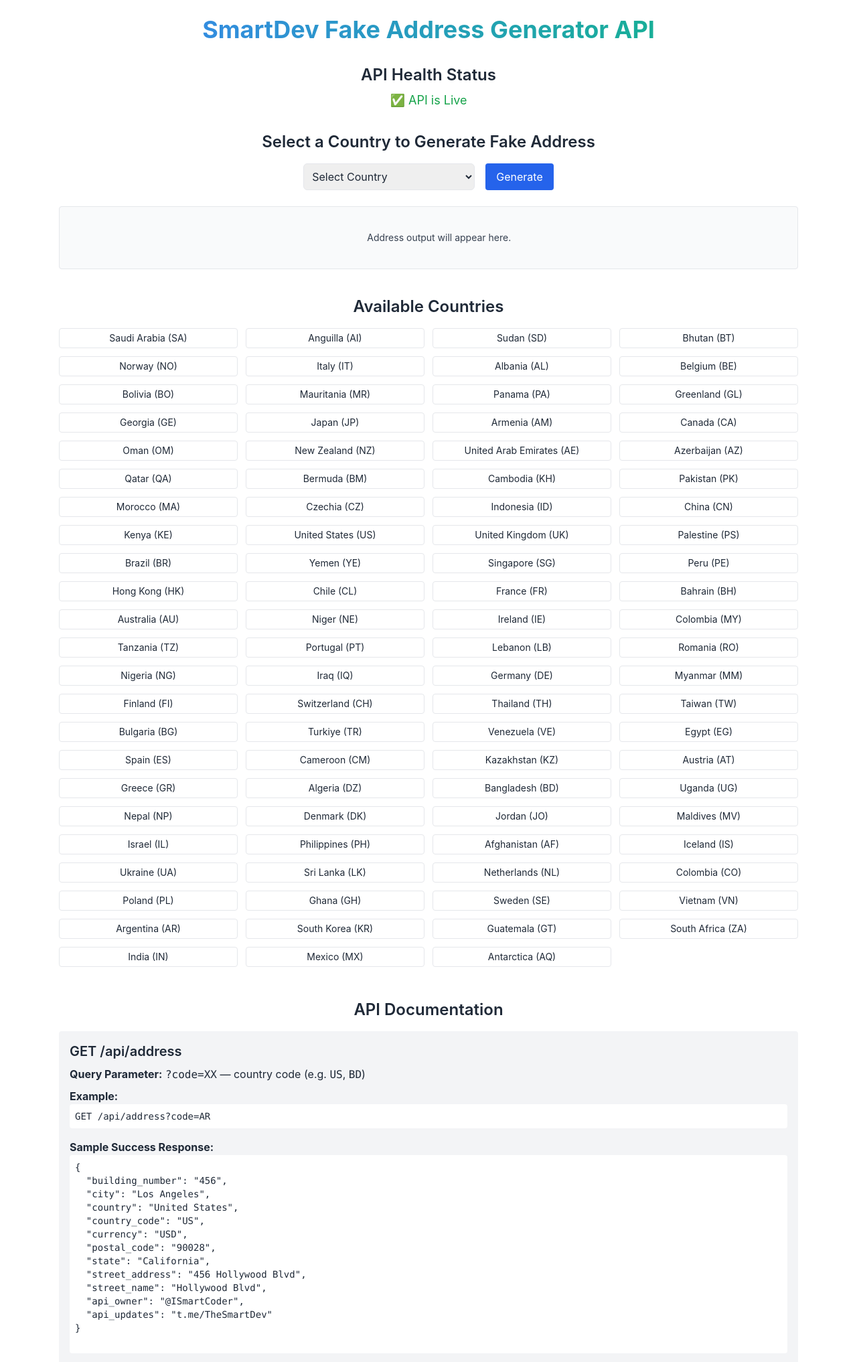
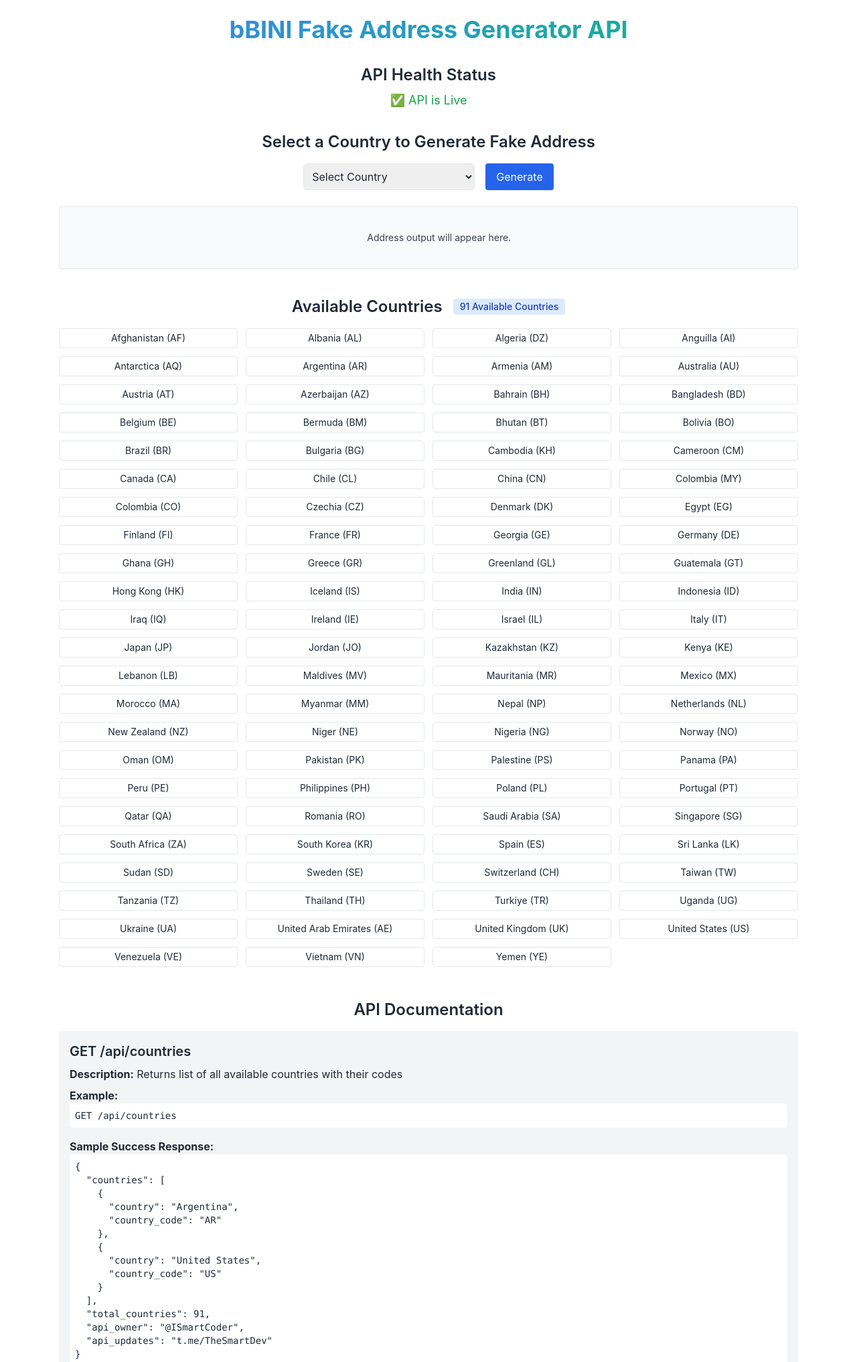
Before and after one commit to v5on/fakexy-api, a Flask app: page / in a window 1280 px wide. Shown: the top 2034 px of the page at 67% size. Run offline with Flask 3, Linux system fonts and the light colour scheme; some libraries are stand-ins or nearby versions.

Commit message:
Update index.html

```diff
--- a/templates/index.html
+++ b/templates/index.html
@@ -3,7 +3,8 @@
 <head>
   <meta charset="UTF-8" />
   <meta name="viewport" content="width=device-width, initial-scale=1.0"/>
-  <title>SmartDev Address API</title>
+  <title>bBINl Fake Address Generator API</title>
+  <link rel="icon" href="favicon.png" type="image/png">
   <script src="https://cdn.tailwindcss.com"></script>
   <style>
     body {
@@ -21,7 +22,7 @@
   <div class="max-w-6xl mx-auto p-6">
 
     <!-- Title -->
-    <h1 class="text-4xl font-bold text-center gradient-text mb-8">SmartDev Fake Address Generator API</h1>
+    <h1 class="text-4xl font-bold text-center gradient-text mb-8">bBINl Fake Address Generator API</h1>
 
     <!-- API Health Section -->
     <div class="text-center mb-8">
@@ -45,7 +46,10 @@
 
     <!-- Available Countries -->
     <div class="mb-12">
-      <h2 class="text-2xl font-semibold text-center mb-4">Available Countries</h2>
+      <div class="flex justify-center items-center gap-4 mb-4">
+        <h2 class="text-2xl font-semibold text-center">Available Countries</h2>
+        <span id="country-count" class="bg-blue-100 text-blue-800 text-sm font-medium px-2.5 py-0.5 rounded">Loading...</span>
+      </div>
       <div id="country-list" class="grid grid-cols-2 sm:grid-cols-3 md:grid-cols-4 gap-3 text-center">
         <!-- Country tags will be inserted here -->
       </div>
@@ -54,7 +58,33 @@
     <!-- API Documentation -->
     <div class="mb-12">
       <h2 class="text-2xl font-semibold text-center mb-4">API Documentation</h2>
-      <div class="bg-gray-100 p-4 rounded">
+      <div class="bg-gray-100 p-4 rounded space-y-6">
+        <div>
+          <h3 class="text-xl font-semibold mb-2">GET /api/countries</h3>
+          <p><strong>Description:</strong> Returns list of all available countries with their codes</p>
+          <p class="mt-2"><strong>Example:</strong></p>
+          <pre class="bg-white p-2 rounded text-sm">GET /api/countries</pre>
+          <p class="mt-4"><strong>Sample Success Response:</strong></p>
+          <pre class="bg-white p-2 rounded text-sm">
+{
+  "countries": [
+    {
+      "country": "Argentina",
+      "country_code": "AR"
+    },
+    {
+      "country": "United States",
+      "country_code": "US"
+    }
+  ],
+  "total_countries": 91,
+  "api_owner": "@ISmartCoder",
+  "api_updates": "t.me/TheSmartDev"
+}
+          </pre>
+        </div>
+
+        <div>
           <h3 class="text-xl font-semibold mb-2">GET /api/address</h3>
           <p><strong>Query Parameter:</strong> <code>?code=XX</code> — country code (e.g. <code>US</code>, <code>BD</code>)</p>
           <p class="mt-2"><strong>Example:</strong></p>
@@ -84,8 +114,11 @@
         </div>
       </div>
     </div>
+  </div>
 
   <script>
+    let countriesData = [];
+
     async function checkAPIHealth() {
       try {
         const res = await fetch('/api/address?code=bd');
@@ -110,50 +143,95 @@
 
         if (!data || !data.countries) return;
 
+        countriesData = data.countries;
         const select = document.getElementById('country-select');
         const list = document.getElementById('country-list');
+        const countElement = document.getElementById('country-count');
 
-        data.countries.forEach(c => {
+        // Update country count
+        countElement.textContent = `${data.total_countries || countriesData.length} Available Countries`;
+
+        // Clear existing options/tags
+        select.innerHTML = '<option value="" disabled selected>Select Country</option>';
+        list.innerHTML = '';
+
+        // Sort countries alphabetically
+        countriesData.sort((a, b) => a.country.localeCompare(b.country));
+
+        countriesData.forEach(c => {
+          // Add to select dropdown
           const option = document.createElement('option');
           option.value = c.country_code;
           option.textContent = `${c.country} (${c.country_code})`;
           select.appendChild(option);
 
+          // Add to country list
           const tag = document.createElement('div');
-          tag.className = "bg-white border rounded px-3 py-1 text-sm hover:bg-blue-50";
+          tag.className = "bg-white border rounded px-3 py-1 text-sm hover:bg-blue-50 cursor-pointer";
           tag.textContent = `${c.country} (${c.country_code})`;
+          tag.addEventListener('click', () => {
+            document.getElementById('country-select').value = c.country_code;
+            generateAddress();
+          });
           list.appendChild(tag);
         });
       } catch (err) {
         console.error("Failed to load countries:", err);
+        document.getElementById('country-count').textContent = "Error loading countries";
+        document.getElementById('country-count').classList.add('text-red-600');
       }
     }
 
     async function generateAddress() {
       const code = document.getElementById('country-select').value;
       const output = document.getElementById('output');
+
       if (!code) {
         output.textContent = "Please select a country first.";
         output.classList.add('text-red-600');
         return;
       }
 
+      output.textContent = "Generating address...";
+      output.classList.remove('text-red-600');
+      output.classList.add('text-gray-700');
+
       try {
         const res = await fetch(`/api/address?code=${code}`);
         const data = await res.json();
-        output.textContent = JSON.stringify(data, null, 2);
-        output.classList.remove('text-red-600');
-        output.classList.add('text-gray-700');
+
+        if (data.error) {
+          throw new Error(data.error);
+        }
+
+        // Format the output with labels
+        const formattedOutput = Object.entries(data)
+          .filter(([key]) => key !== 'api_owner' && key !== 'api_updates')
+          .map(([key, value]) => `${key.replace(/_/g, ' ').toUpperCase()}: ${value}`)
+          .join('\n\n') +
+          `\n\nAPI Owner: ${data.api_owner || '@ISmartCoder'}\n` +
+          `API Updates: ${data.api_updates || 't.me/TheSmartDev'}`;
+
+        output.textContent = formattedOutput;
       } catch (err) {
-        output.textContent = "Error fetching address.";
+        output.textContent = `Error: ${err.message || "Failed to fetch address"}`;
         output.classList.add('text-red-600');
       }
     }
 
     document.getElementById('generate-btn').addEventListener('click', generateAddress);
+
+    // Initialize on load
     window.onload = () => {
       checkAPIHealth();
       loadCountries();
+
+      // Add event listener for Enter key on select element
+      document.getElementById('country-select').addEventListener('keypress', (e) => {
+        if (e.key === 'Enter') {
+          generateAddress();
+        }
+      });
     };
   </script>
 </body>
```
Lines whose indentation alone changed are shown as unchanged.
